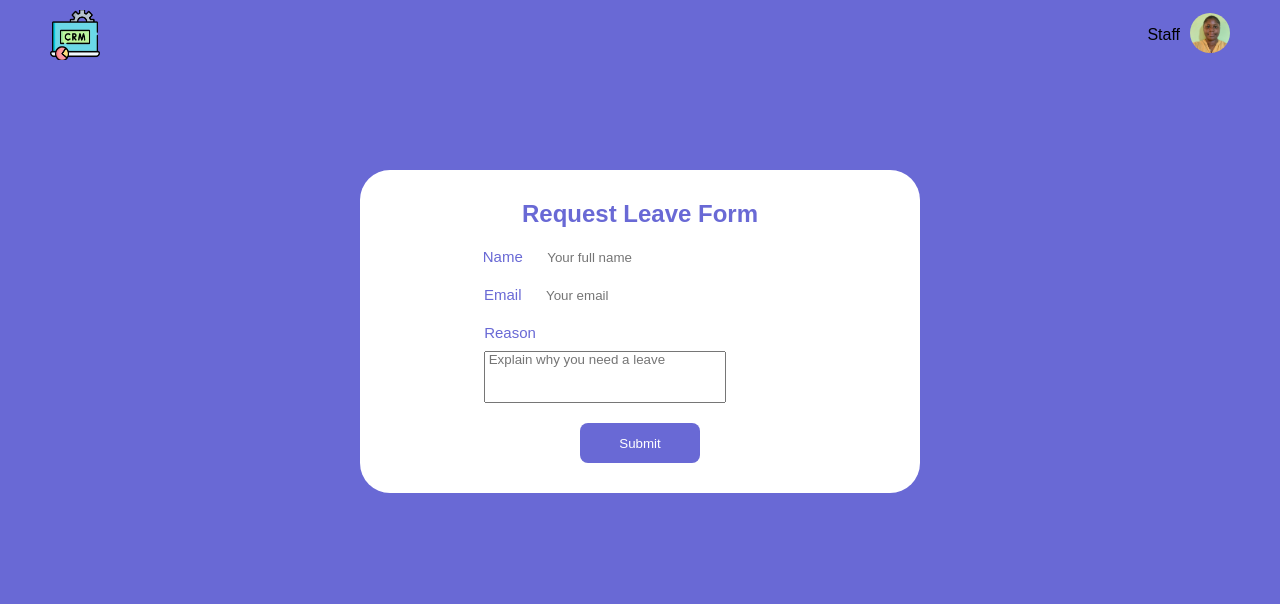
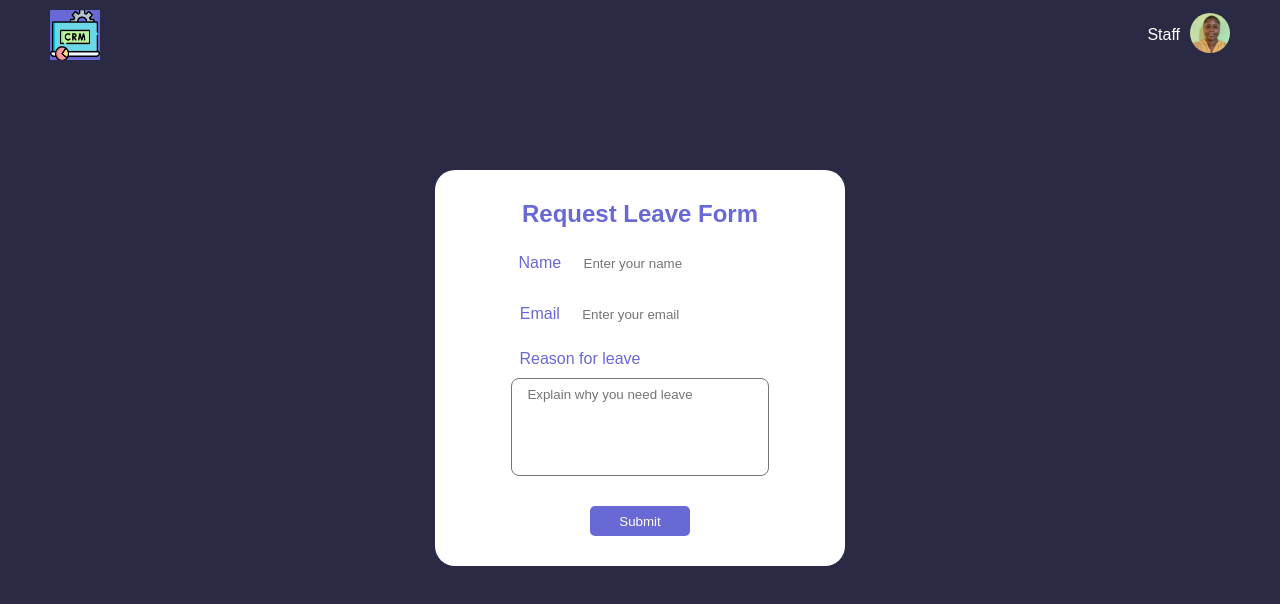
Before and after one commit to Omintaa/CustomerRelationManagement, a plain HTML site: page index.html in a window 1280 px wide. Drawn offline with Linux system fonts and the light colour scheme.

Commit message:
form submission

```diff
--- a/index.css
+++ b/index.css
@@ -40,10 +40,12 @@ body{
     border-radius: 50%;
 }
 
+
+
 form{
     margin:100px auto;
     width:100%;
-    max-width:500px;
+    max-width:300px;
     padding:30px;
     background:#fff;
     border-radius: 30px;
--- a/index.html
+++ b/index.html
@@ -3,8 +3,99 @@
 <head>
     <meta charset="UTF-8">
     <meta name="viewport" content="width=device-width, initial-scale=1.0">
-    <link rel="stylesheet" href="index.css">
+    <link rel="stylesheet" href="index.cs">
     <title>Customer Relation Management System</title>
+    <style>
+        *{
+    margin:0;
+    padding:0;
+    font-family: 'Poppins',sans-serif;
+}
+body{background: #2a2a44;
+        color: #6969d5;
+        margin: auto;
+}
+.navbar{
+    display:flex;
+    justify-content: space-between;
+    padding:10px;
+}
+.logo{
+    width:50px;
+    height:50px;
+    margin-left:40px;
+
+}
+.nav-list{
+    list-style: none;
+    display:flex;
+    align-items: center;
+    margin-right: 40PX;
+}
+.nav-list li{
+    margin-left:10px;
+}
+.nav-list li p{
+    color:#fff;
+    font-weight: 300;
+
+}
+.nav-list img{
+    width:40px;
+    height:40px;
+    border-radius: 50%;
+}
+form {
+        margin: 100px auto;
+        background: #fff;
+        border-radius: 20px;
+        width: 100%;
+        max-width: 350px;
+        padding: 30px;
+        text-align: center;
+      }
+
+      form .fill {
+        margin-top: 20px;
+      }
+      .fill input {
+        border-radius: 5px;
+        padding: 8px;
+        outline: none;
+        border: none;
+        margin-left: 10px;
+        width:170px;
+      }
+
+.fill textarea{
+    width:240px;
+    height:80px;
+    resize: none;
+    padding:8px;
+    border-radius:8px ;
+}
+
+#reason{
+     align-items: center;
+    justify-content: center;
+    display: flex;
+    flex-direction: column;
+    gap:10px;
+}
+#reason label{
+    margin-left:-120px;
+}
+      button {
+        margin-top: 30px;
+        color: #fff;
+        background-color: #6969d5;
+        width: 100px;
+        height: 30px;
+        border-radius: 5px;
+        border: none;
+      }
+
+    </style>
 </head>
 <body>
     <nav class="navbar">
@@ -14,24 +105,53 @@
             <li><img src="images/profile.jpg" alt="userprofile"></li>
         </ul>
     </nav>
-        <form action="." method="post">
-        <h2 class="form-title">Request Leave Form</h2>
-        <div class="form-fill">
-            <div class="fill">
-            <label for="username">Name</label>
-            <input type="text" placeholder="Your full name">
-            </div>
-            <div class="fill">
-             <label for="email">Email</label>
-            <input type="text" placeholder="Your email" >
-            </div>
-            <div class="fill" id="reason">
-             <label for="reason">Reason</label>
-             <textarea name="" placeholder=" Explain why you need a leave"></textarea>
-            </div>
 
-            <button class="submit" type="submit">Submit</button>
-        </form>
+         <form class="request-form" id="form" method="post">
+            <h2>Request Leave Form</h2>
+        <div class="fill">
+          <label for="name" > Name</label>
+          <input
+            type="name"
+            id="name"
+            placeholder="Enter your name"
+            required
+          />
+        </div>
+        <div class="fill" id="password-fill">
+          <label for="email"> Email</label>
+          <input
+            type="email"
+            id="email"
+            placeholder="Enter your email"
+            required
+          />
+        </div>
 
+        <div class="fill" id="reason">
+             <label for="reason"> Reason for leave</label>
+             <textarea name="" id="" placeholder="  Explain why you need leave" ></textarea> </style></div>
+
+        <button type="submit">Submit</button>
+      </form>
+
+
+      <script>
+        document.getElementById('form').addEventListener('submit',function(e){
+        e.preventDefault();
+        alert('request has been submitted, you lazy worker')
+        window.location.reload();
+        const name=document.getElementById('name').value;
+        const email=document.getElementById('email').value
+        const reason=document.getElementById('reason').value;
+
+       const request1={
+          name:name,
+          email:email,
+          reason:reason
+        }
+        localStorage.setItem("request1",JSON.stringify(request1))
+
+      })
+      </script>
 </body>
 </html>
```
Also changed, not shown: login.html (+16 -13 lines).
